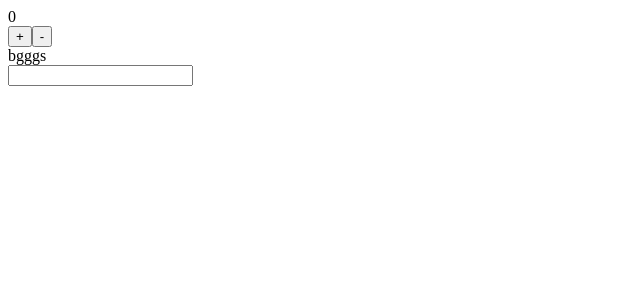
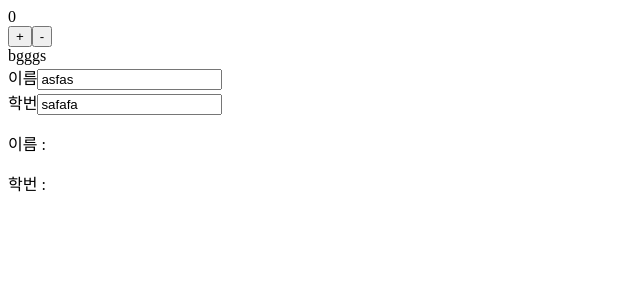
Before and after one commit to SWJBReactStudy/Real_Teacher_Han, a React (Create React App) app: page / in a window 1280 px wide. Shown: the top 300 px of the page, without its empty margins (0-640 px from the left). Built offline with nearby package versions, Linux system fonts and the light colour scheme.

Commit message:
input 태그 공부

```diff
--- a/src/components/Form.jsx
+++ b/src/components/Form.jsx
@@ -1,9 +1,43 @@
-import React from "react";
+import React, { useState } from "react";
 
 const Form = () => {
+  const [student, setStudent] = useState({
+    name: "asfas",
+    hakbun: "safafa",
+  });
+
+  const onChangeInput = (e) => {
+    const { name, value } = e.target;
+    setStudent({
+      ...student,
+      [name]: value,
+    });
+  };
+
   return (
     <div>
-      <input type="text" />
+      <label>이름</label>
+      <input
+        type="text"
+        onChange={onChangeInput}
+        value={student.name}
+        name="name"
+      />
+
+      <br />
+
+      <label>학번</label>
+      <input
+        type="text"
+        onChange={onChangeInput}
+        value={student.hakbun}
+        name="hakbun"
+      />
+
+      <div>
+        <p>이름 : </p>
+        <p>학번 : </p>
+      </div>
     </div>
   );
 };
```
